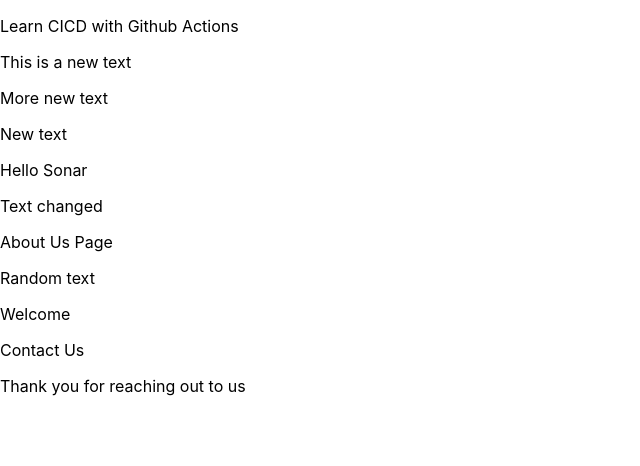
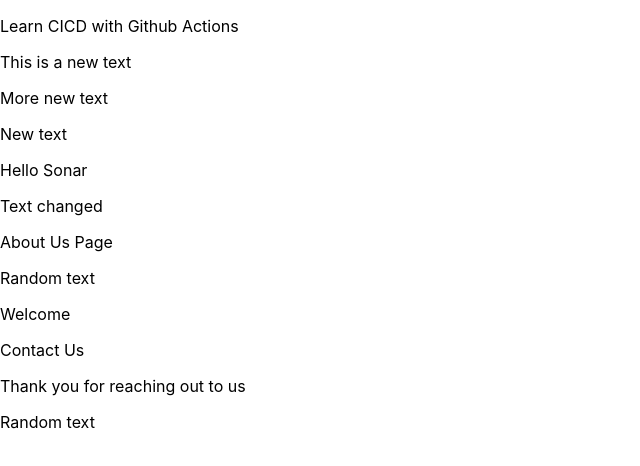
Before and after one commit to shanbiswas/github-actions-cicd-react-app, a React (Create React App) app: page / in a window 1280 px wide. Shown: the top 466 px of the page, without its empty margins (0-640 px from the left). Built offline with nearby package versions, Linux system fonts and the light colour scheme.

Commit message:
text add

```diff
--- a/src/Contact.js
+++ b/src/Contact.js
@@ -5,6 +5,7 @@
     <div className="App">
       <p>Contact Us</p>
       <p>Thank you for reaching out to us</p>
+      <p>Random text</p>
     </div>
   );
 }
```
